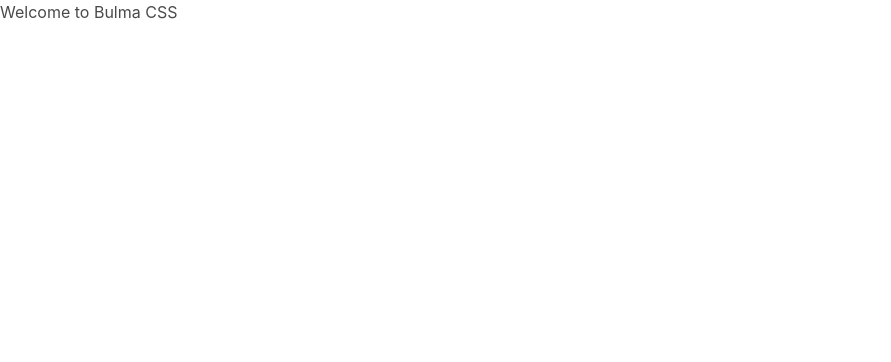
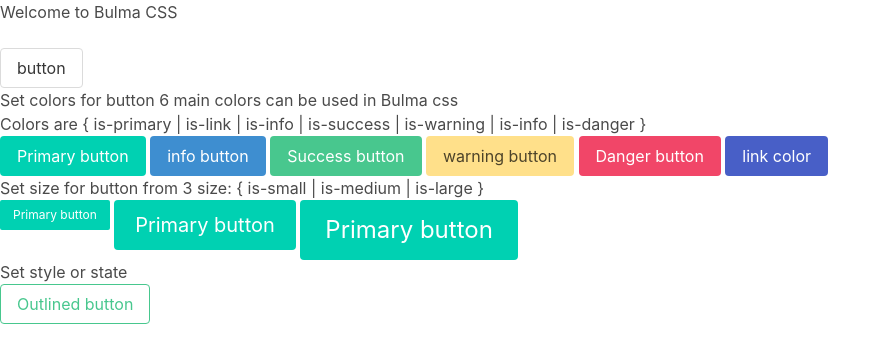
Before and after one commit to jashimgit/bulma-css-framework-note, a plain HTML site: page index.html in a window 1280 px wide. Shown: the whole page, without its empty margins (0-891 px from the left). Drawn offline with nearby package versions, Linux system fonts and the light colour scheme.

Commit message:
color css added

```diff
--- a/index.html
+++ b/index.html
@@ -11,6 +11,27 @@
 
 <body>
     <h1>Welcome to Bulma CSS</h1>
+    <br>
+    <!-- how to use  button style for button or link -->
+    <a class="button" href="#">
+        button
+    </a>
+    <h4>Set colors for button 6 main colors can be used in Bulma css</h4>
+    <p>Colors are { is-primary | is-link | is-info | is-success | is-warning | is-info | is-danger }</p>
+    <a href="#" class="button is-primary">Primary button</a>
+    <a href="#" class="button is-info">info button</a>
+    <a href="#" class="button is-success">Success button</a>
+    <a href="#" class="button is-warning">warning button</a>
+    <a href="#" class="button is-danger">Danger button</a>
+    <button class="button is-link">link color</button>
+    <!-- set size for button -->
+    <h4>Set size for button from 3 size: { is-small | is-medium | is-large } </h4>
+    <a href="#" class="button is-primary is-small">Primary button</a>
+    <a href="#" class="button is-primary is-medium">Primary button</a>
+    <a href=" #" class="button is-primary is-large">Primary button</a>
+    <!-- Set style or State -->
+    <h4>Set style or state</h4>
+    <a href="#" class="button is-success is-outlined">Outlined button</a>
 </body>
 
 </html>
```
Also changed, not shown: 1 other file.
